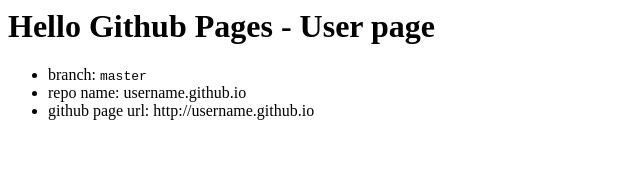
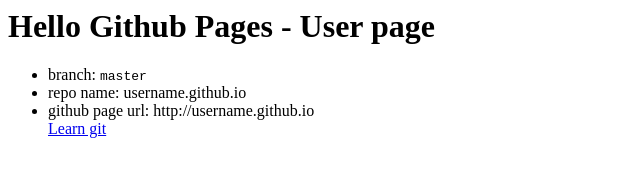
Before and after one commit to ltbrown/ltbrown.github.io, a plain HTML site: page index.html in a window 1280 px wide. Shown: the full height of the page, 0-640 px from the left. Drawn offline with Linux system fonts and the light colour scheme.

Commit message:
Update index.html

```diff
--- a/index.html
+++ b/index.html
@@ -4,4 +4,5 @@
   <li>branch: <code>master</code></li>
   <li>repo name: username.github.io</li>
   <li>github page url: http://username.github.io</li>
+  <a href = 'http://try.github.io/levels/1/challenges/1'>Learn git</a>
 </ul>
```
